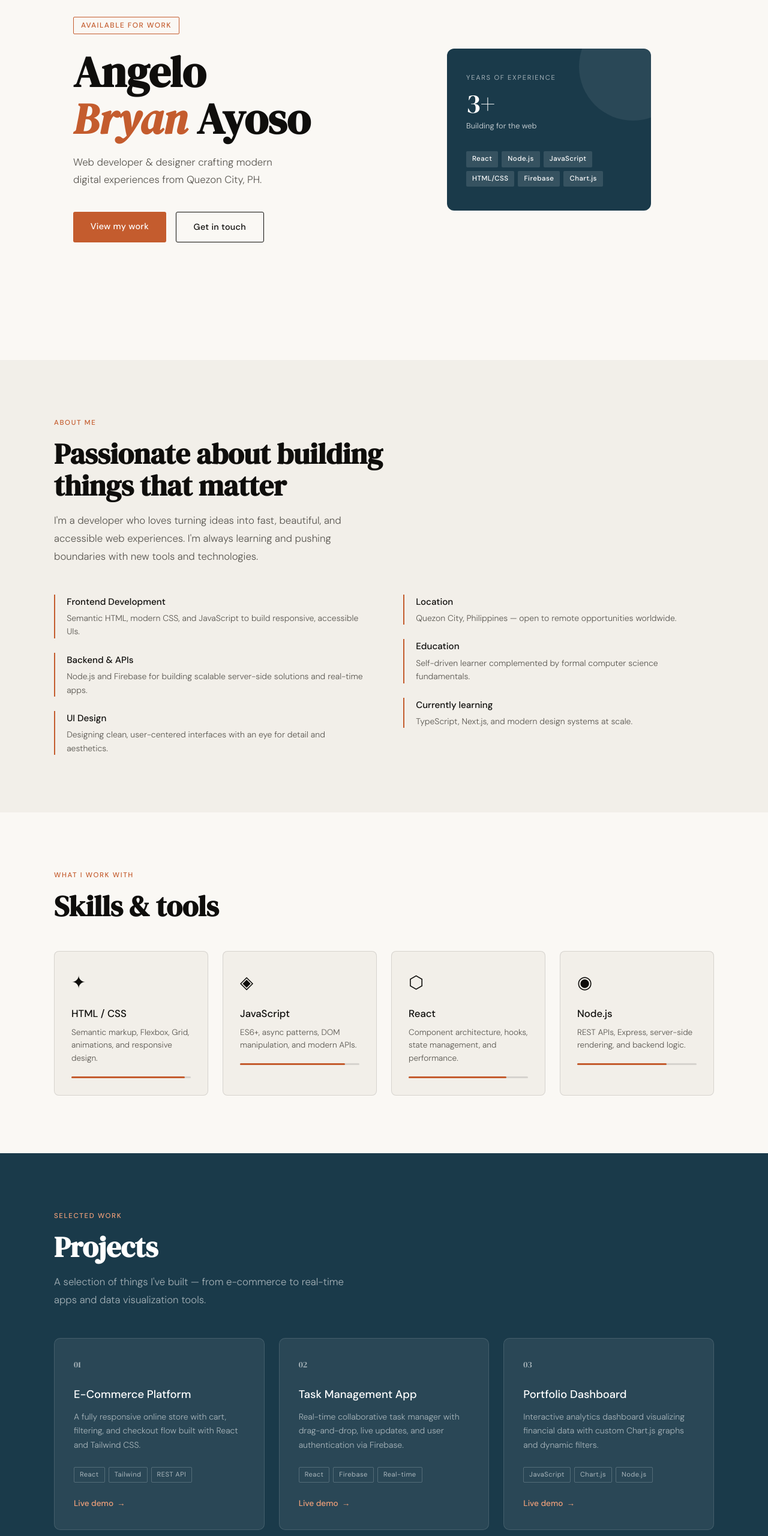
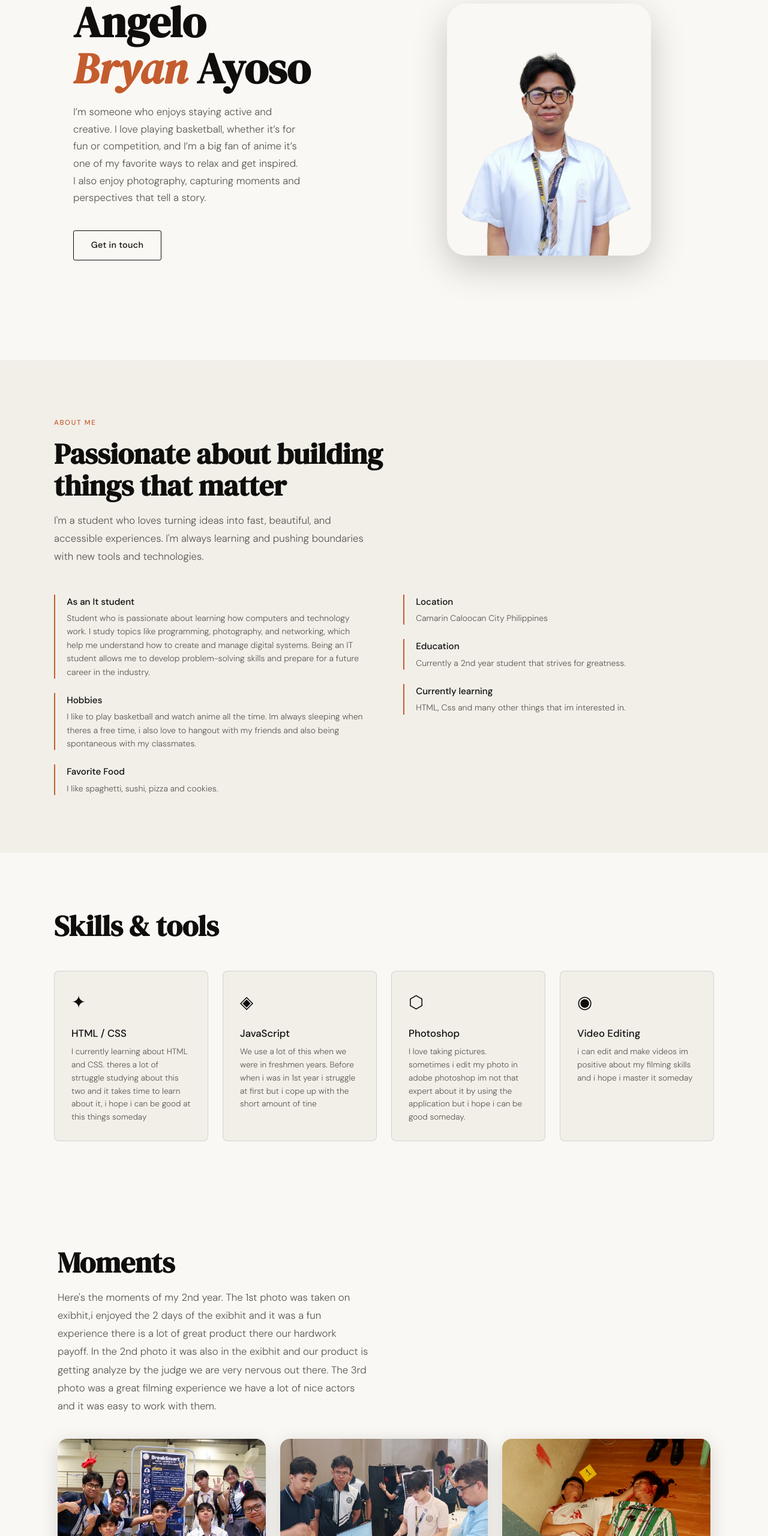
Before and after one commit to AyosoBryan/portfolio, a plain HTML site: page index.html in a window 1280 px wide. Shown: the part 200-2760 px from the top of the page at 60% size. Drawn offline with Linux system fonts and the light colour scheme.

Commit message:
Initial commit

```diff
--- a/index.html
+++ b/index.html
@@ -6,6 +6,117 @@
 <title>Angelo Bryan Ayoso - Portfolio</title>
 <link href="https://fonts.googleapis.com/css2?family=DM+Serif+Display:ital@0;1&family=DM+Sans:ital,opsz,wght@0,9..40,300;0,9..40,400;0,9..40,500;1,9..40,300&display=swap" rel="stylesheet">
 <style>
+#moments {
+  padding: 5rem 6rem;
+}
+
+.moments-gallery {
+  display: flex;
+  flex-direction: row;
+  gap: 1.5rem;
+  margin-top: 2.5rem;
+  align-items: stretch;
+}
+
+.moment-item {
+  flex: 1;
+  border-radius: 1rem;
+  overflow: hidden;
+  box-shadow: 0 8px 32px rgba(0, 0, 0, 0.15);
+  transition: transform 0.3s ease, box-shadow 0.3s ease;
+}
+
+.moment-item:hover {
+  transform: translateY(-6px);
+  box-shadow: 0 16px 48px rgba(0, 0, 0, 0.22);
+}
+
+.moment-item img {
+  width: 100%;
+  height: 320px;
+  object-fit: cover;
+  object-position: center;
+  display: block;
+}
+
+/* Responsive */
+@media (max-width: 768px) {
+  #moments {
+    padding: 3rem 1.5rem;
+  }
+
+  .moments-gallery {
+    flex-direction: column;
+  }
+
+  .moment-item img {
+    height: 240px;
+  }
+}
+
+
+
+
+#hero {
+  display: flex;
+  align-items: center;
+  justify-content: space-between;
+  gap: 3rem;
+  padding: 4rem 6rem;
+  min-height: 100vh;
+}
+
+.hero-text {
+  flex: 1;
+  max-width: 560px;
+}
+
+.hero-visual {
+  flex: 0 0 auto;
+  display: flex;
+  align-items: center;
+  justify-content: center;
+}
+
+.hero-photo-wrapper {
+  width: 340px;
+  height: 420px;
+  border-radius: 2rem;
+  overflow: hidden;
+  box-shadow: 0 20px 60px rgba(0, 0, 0, 0.2);
+}
+
+.hero-photo {
+  width: 100%;
+  height: 100%;
+  object-fit: cover;
+  object-position: top center;
+  display: block;
+}
+
+/* Responsive: stack on mobile */
+@media (max-width: 768px) {
+  #hero {
+    flex-direction: column;
+    padding: 3rem 1.5rem;
+    text-align: center;
+  }
+
+  .hero-photo-wrapper {
+    width: 220px;
+    height: 280px;
+  }
+}
+
+
+
+
+
+
+
+
+
+
   *, *::before, *::after { margin: 0; padding: 0; box-sizing: border-box; }
 
   :root {
@@ -33,7 +144,7 @@
   /* NAV */
   nav {
     position: fixed; top: 0; width: 100%; z-index: 999;
-    background: rgba(250,248,244,0.92);
+    background: rgba(251, 184, 84, 0.92);
     backdrop-filter: blur(12px);
     border-bottom: 1px solid var(--border);
     padding: 0 2rem;
@@ -242,41 +353,31 @@
 <body>
 
 <nav>
-  <a href="#hero" class="nav-logo">Angelo Ayoso</a>
+  <a href="#hero" class="nav-logo">My Portfolio</a>
   <button class="hamburger" id="ham" aria-label="Menu">
     <span></span><span></span><span></span>
   </button>
   <ul class="nav-links" id="nav-links">
     <li><a href="#about">About</a></li>
     <li><a href="#skills">Skills</a></li>
-    <li><a href="#projects">Projects</a></li>
+    <li><a href="#moments">Moments</a></li>
     <li><a href="#contact">Contact</a></li>
   </ul>
 </nav>
 
 <section id="hero">
   <div class="hero-text">
-    <span class="hero-tag">Available for work</span>
     <h1 class="hero-name">Angelo<br><em>Bryan</em> Ayoso</h1>
-    <p class="hero-sub">Web developer & designer crafting modern digital experiences from Quezon City, PH.</p>
+    <p class="hero-sub">I’m someone who enjoys staying active and creative. I love playing basketball, whether it’s for fun or competition, and I’m a big fan of anime it’s one of my favorite ways to relax and get inspired. I also enjoy photography, capturing moments and perspectives that tell a story.</p>
     <div class="hero-cta">
-      <a href="#projects" class="btn-primary">View my work</a>
+
       <a href="#contact" class="btn-ghost">Get in touch</a>
     </div>
   </div>
+<!-- front page  -->
   <div class="hero-visual">
-    <div class="hero-card">
-      <p class="hero-card-label">Years of experience</p>
-      <p class="hero-card-stat">3+</p>
-      <p class="hero-card-sub">Building for the web</p>
-      <div class="hero-card-skills">
-        <span class="tag">React</span>
-        <span class="tag">Node.js</span>
-        <span class="tag">JavaScript</span>
-        <span class="tag">HTML/CSS</span>
-        <span class="tag">Firebase</span>
-        <span class="tag">Chart.js</span>
-      </div>
+    <div class="hero-photo-wrapper">
+      <img src="IMG_20260216_104335_456-removebg-preview.png" alt="Angelo Bryan Ayoso" class="hero-photo" />
     </div>
   </div>
 </section>
@@ -285,34 +386,34 @@
   <div class="section-inner">
     <p class="section-label reveal">About me</p>
     <h2 class="section-title reveal">Passionate about building<br>things that matter</h2>
-    <p class="section-desc reveal">I'm a developer who loves turning ideas into fast, beautiful, and accessible web experiences. I'm always learning and pushing boundaries with new tools and technologies.</p>
+    <p class="section-desc reveal">I'm a student who loves turning ideas into fast, beautiful, and accessible experiences. I'm always learning and pushing boundaries with new tools and technologies.</p>
     <div class="about-grid reveal">
       <div class="about-items">
         <div class="about-item">
-          <h4>Frontend Development</h4>
-          <p>Semantic HTML, modern CSS, and JavaScript to build responsive, accessible UIs.</p>
+          <h4>As an It student</h4>
+          <p>Student who is passionate about learning how computers and technology work. I study topics like programming, photography, and networking, which help me understand how to create and manage digital systems. Being an IT student allows me to develop problem-solving skills and prepare for a future career in the industry.</p>
         </div>
         <div class="about-item">
-          <h4>Backend & APIs</h4>
-          <p>Node.js and Firebase for building scalable server-side solutions and real-time apps.</p>
+          <h4>Hobbies</h4>
+          <p>I like to play basketball and watch anime all the time. Im always sleeping when theres a free time, i also love to hangout with my friends and also being spontaneous with my classmates. </p>
         </div>
         <div class="about-item">
-          <h4>UI Design</h4>
-          <p>Designing clean, user-centered interfaces with an eye for detail and aesthetics.</p>
+          <h4>Favorite Food</h4>
+          <p>I like spaghetti, sushi, pizza and cookies.</p>
         </div>
       </div>
       <div class="about-items">
         <div class="about-item">
           <h4>Location</h4>
-          <p>Quezon City, Philippines — open to remote opportunities worldwide.</p>
+          <p>Camarin Caloocan City Philippines</p>
         </div>
         <div class="about-item">
           <h4>Education</h4>
-          <p>Self-driven learner complemented by formal computer science fundamentals.</p>
+          <p>Currently a 2nd year student that strives for greatness.</p>
         </div>
         <div class="about-item">
           <h4>Currently learning</h4>
-          <p>TypeScript, Next.js, and modern design systems at scale.</p>
+          <p>HTML, Css and many other things that im interested in.</p>
         </div>
       </div>
     </div>
@@ -321,98 +422,76 @@
 
 <section id="skills">
   <div class="section-inner">
-    <p class="section-label reveal">What I work with</p>
+
     <h2 class="section-title reveal">Skills & tools</h2>
     <div class="skills-grid">
       <div class="skill-card reveal">
         <span class="skill-icon">✦</span>
         <h3>HTML / CSS</h3>
-        <p>Semantic markup, Flexbox, Grid, animations, and responsive design.</p>
-        <div class="skill-bar"><div class="skill-fill" style="width:95%"></div></div>
+        <p>I currently learning about HTML and CSS. theres a lot of strtuggle studying about this two and it takes time to learn about it, i hope i can be good at this things someday</p>
+
       </div>
       <div class="skill-card reveal">
         <span class="skill-icon">◈</span>
         <h3>JavaScript</h3>
-        <p>ES6+, async patterns, DOM manipulation, and modern APIs.</p>
-        <div class="skill-bar"><div class="skill-fill" style="width:88%"></div></div>
+        <p>We use a lot of this when we were in freshmen years. Before when i was in 1st year i struggle at first but i cope up with the short amount of tine </p>
+
       </div>
       <div class="skill-card reveal">
         <span class="skill-icon">⬡</span>
-        <h3>React</h3>
-        <p>Component architecture, hooks, state management, and performance.</p>
-        <div class="skill-bar"><div class="skill-fill" style="width:82%"></div></div>
+        <h3>Photoshop</h3>
+        <p>I love taking pictures. sometimes i edit my photo in adobe photoshop im not that expert about it by using the application but i hope i can be good someday.</p>
+
       </div>
       <div class="skill-card reveal">
         <span class="skill-icon">◉</span>
-        <h3>Node.js</h3>
-        <p>REST APIs, Express, server-side rendering, and backend logic.</p>
-        <div class="skill-bar"><div class="skill-fill" style="width:75%"></div></div>
+        <h3>Video Editing</h3>
+        <p>i can edit and make videos im positive about my filming skills and i hope i master it someday</p>
+
       </div>
     </div>
   </div>
 </section>
 
-<section id="projects">
+<section id="moments">
   <div class="section-inner">
-    <p class="section-label reveal">Selected work</p>
-    <h2 class="section-title reveal">Projects</h2>
-    <p class="section-desc reveal">A selection of things I've built — from e-commerce to real-time apps and data visualization tools.</p>
-    <div class="projects-grid">
-      <div class="project-card reveal">
-        <p class="project-num">01</p>
-        <h3>E-Commerce Platform</h3>
-        <p>A fully responsive online store with cart, filtering, and checkout flow built with React and Tailwind CSS.</p>
-        <div class="project-tags">
-          <span class="project-tag">React</span>
-          <span class="project-tag">Tailwind</span>
-          <span class="project-tag">REST API</span>
-        </div>
-        <a href="#" class="project-link">Live demo</a>
+    <h2 class="section-title reveal">Moments</h2>
+    <p class="section-desc reveal">Here's the moments of my 2nd year. The 1st photo was taken on exibhit,i enjoyed the 2 days of the exibhit and it was a fun experience there is a lot of great product there our hardwork payoff. In the 2nd photo it was also in the exibhit and our product is getting analyze by the judge we are very nervous out there. The 3rd photo was a great filming experience we have a lot of nice actors and it was easy to work with them.   </p>
+
+    <div class="moments-gallery">
+      <div class="moment-item reveal">
+        <img src="2026_0424_13233500.jpg" alt="BreakSmart project showcase with team" />
       </div>
-      <div class="project-card reveal">
-        <p class="project-num">02</p>
-        <h3>Task Management App</h3>
-        <p>Real-time collaborative task manager with drag-and-drop, live updates, and user authentication via Firebase.</p>
-        <div class="project-tags">
-          <span class="project-tag">React</span>
-          <span class="project-tag">Firebase</span>
-          <span class="project-tag">Real-time</span>
-        </div>
-        <a href="#" class="project-link">Live demo</a>
+      <div class="moment-item reveal">
+        <img src="IMG_20260424_114317_760.jpg" alt="Demonstrating BreakSmart to a judge" />
       </div>
-      <div class="project-card reveal">
-        <p class="project-num">03</p>
-        <h3>Portfolio Dashboard</h3>
-        <p>Interactive analytics dashboard visualizing financial data with custom Chart.js graphs and dynamic filters.</p>
-        <div class="project-tags">
-          <span class="project-tag">JavaScript</span>
-          <span class="project-tag">Chart.js</span>
-          <span class="project-tag">Node.js</span>
-        </div>
-        <a href="#" class="project-link">Live demo</a>
+      <div class="moment-item reveal">
+        <img src="2026_0408_19375200.jpg" alt="Demonstrating BreakSmart to a judge" />
       </div>
     </div>
   </div>
 </section>
 
+
 <section id="contact">
   <div class="section-inner">
     <p class="section-label reveal">Get in touch</p>
-    <h2 class="section-title reveal">Let's build something<br>together</h2>
+    <h2 class="section-title reveal">Heres my conatct info<br></h2>
     <p class="section-desc reveal" style="margin: 0 auto; text-align: center; max-width: 420px;">
-      Whether it's a new project, a collaboration, or just a chat — my inbox is always open.
+      If you need something with me just contact me on  my:
     </p>
-    <a href="mailto:angelobryan@example.com" class="contact-email reveal">angelobryan@example.com</a>
+
     <div class="contact-links reveal">
-      <a href="https://linkedin.com/in/yourprofile" class="contact-link">LinkedIn</a>
-      <a href="https://github.com/yourusername" class="contact-link">GitHub</a>
-      <a href="mailto:angelobryan@example.com" class="contact-link">Email</a>
+      <a href="https://www.facebook.com/angelobryan.ayoso/" class="contact-link">Facebook</a>
+      <a href="https://github.com/AyosoBryan" class="contact-link">GitHub</a>
+      <a href="https://mail.google.com/mail/u/0/#inbox" class="contact-link">Email</a>
+      <a href="https://www.instagram.com/angelo_bryan03" class="contact-link">Instagram</a>
     </div>
   </div>
 </section>
 
 <footer>
-  <p>© 2026 Angelo Bryan Ayoso &middot; Quezon City, PH</p>
+  <p>© 2026 Angelo Bryan Ayoso &middot; Camarin Caloocan City, PH</p>
 </footer>
 
 <script>
```
Also changed, not shown: 2026_0408_19375200.jpg (added), 2026_0424_13233500.jpg (added), IMG_20260216_104335_456-removebg-preview.png (added), IMG_20260424_114317_760.jpg (added).
